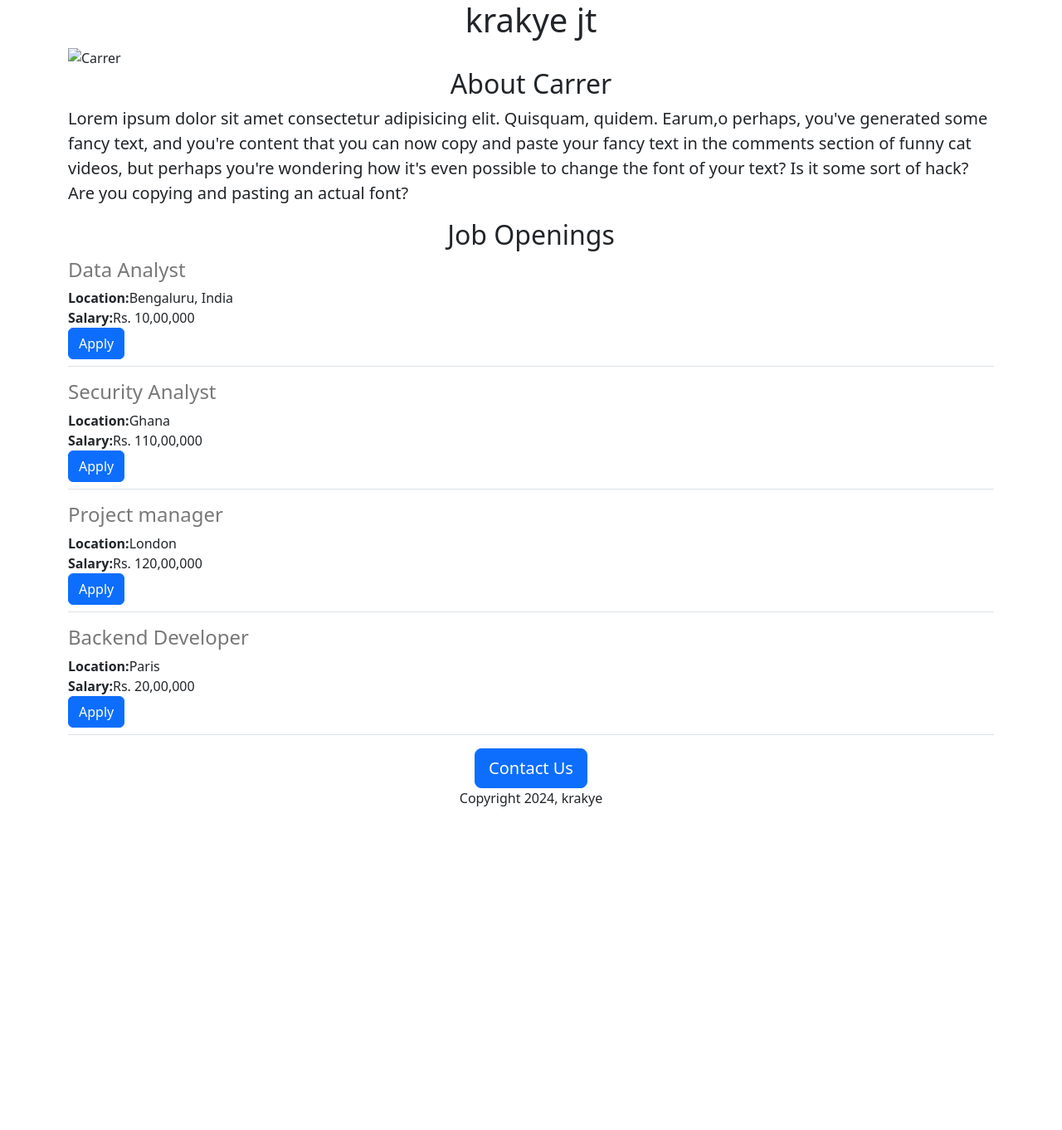
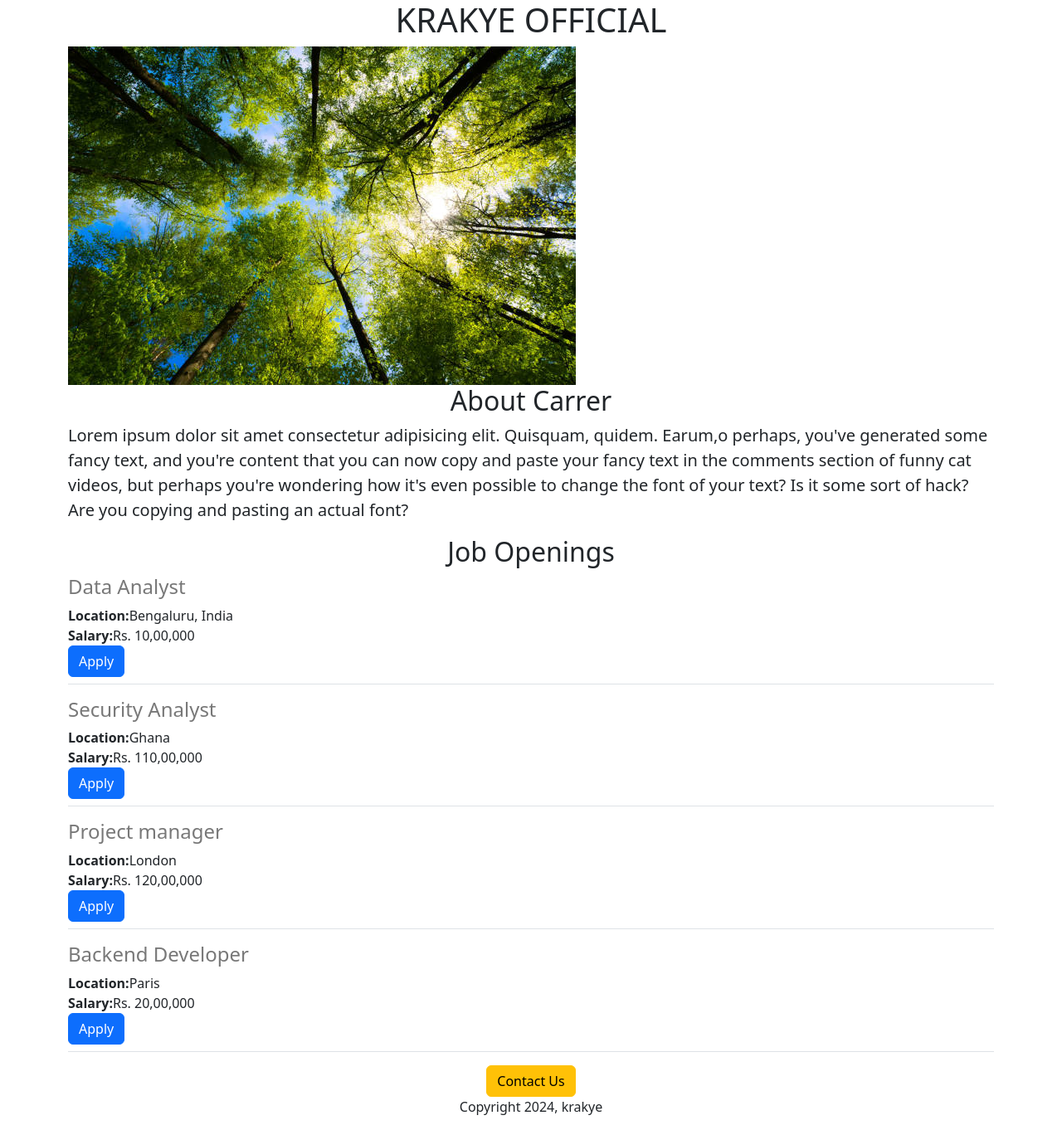
Before and after one commit to biojustice/webappdemo-repo, a Flask app: page / in a window 1280 px wide. Shown: the whole page at 83% size. Before the commit the page ends 972 px from the top, so only its background shows below. Run offline with Flask 3, Linux system fonts and the light colour scheme.

Commit message:
Added static to store picture

```diff
--- a/app.py
+++ b/app.py
@@ -33,7 +33,7 @@ work= [
 @app.route('/')
 def index():
  return render_template('home.html',
-         jobs=work, company_name='krakye jt')
+         jobs=work, company_name='KRAKYE OFFICIAL')
 
 @app.route('/api/jobs')
 def list_jobs():
--- a/templates/home.html
+++ b/templates/home.html
@@ -10,7 +10,7 @@
 <body>
   <div class='container'>
   <h1 class="text-center">{{company_name}}</h1>
-  <img src='' alt='Carrer'>
+  <img src='static/istockphoto-1317323736-612x612.jpg' class="img-fluid">
   <h2 class="text-center">About Carrer</h2>
   <p class="lead">Lorem ipsum dolor sit amet consectetur adipisicing elit. Quisquam, quidem. Earum,o perhaps, you've generated some fancy text, and you're content that you can now copy and paste your fancy text in the comments section of funny cat videos, but perhaps you're wondering how it's even possible to change the font of your text? Is it some sort of hack? Are you copying and pasting an actual font?  </p>
 
@@ -23,7 +23,7 @@
     </div>
 
   <div  class="text-center">
-  <button class="btn btn-primary btn-lg">Contact Us</button>
+  <button class="btn btn-warning">Contact Us</button>
        <p>Copyright 2024, krakye</p>
   </div>
   <p>
--- a/templates/job.html
+++ b/templates/job.html
@@ -8,6 +8,6 @@
       <b>Salary:</b>{{job['salary']}}
   </div>
   <div class='col-6'>
-  <button type="button" class="btn btn-primary">Apply</button>
+  <button type="button" class="btn btn-primary" onclick='home.html'>Apply</button>
   </div>
 </div>
```
Also changed, not shown: static/istockphoto-1317323736-612x612.jpg (added).
